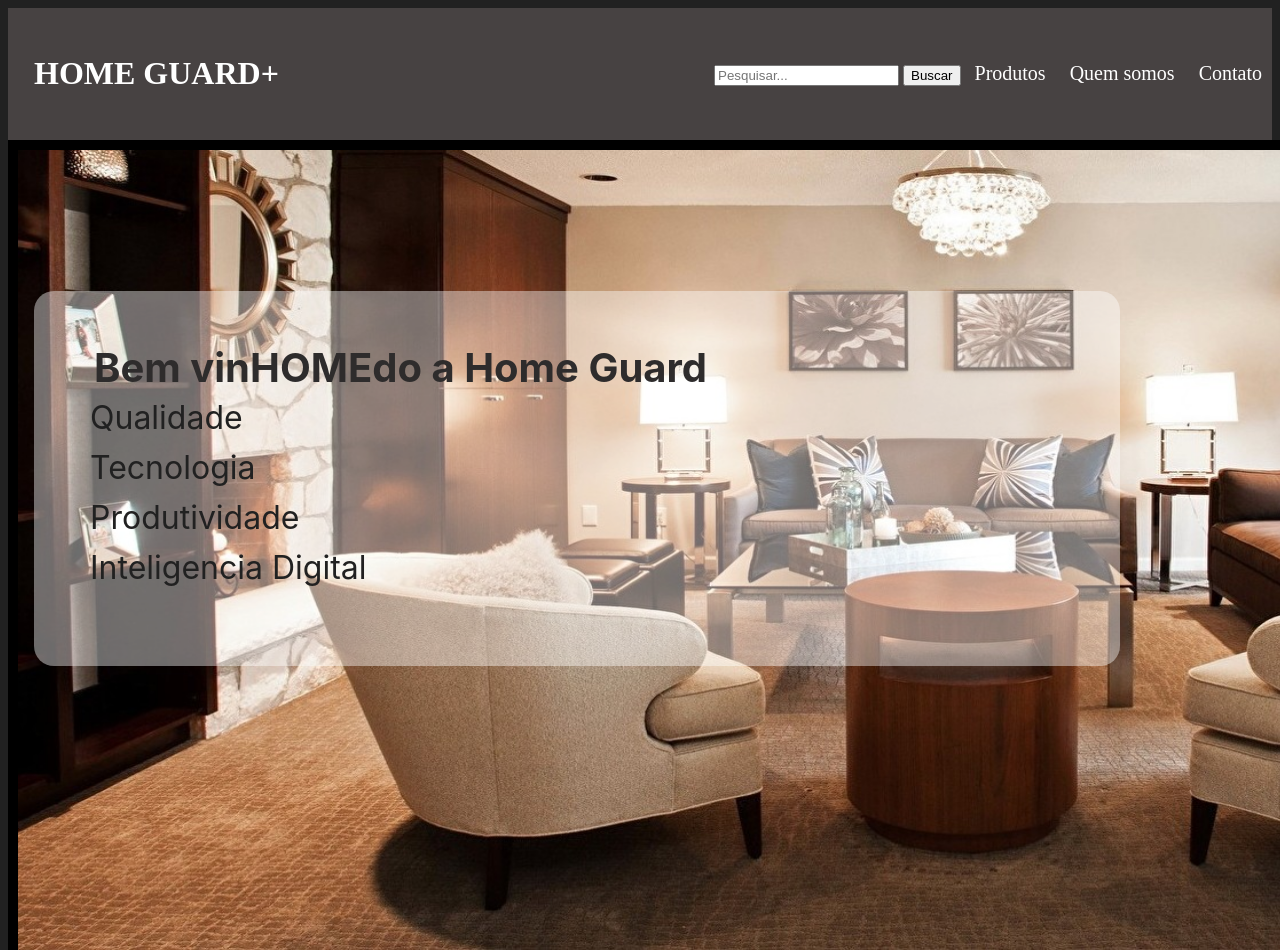
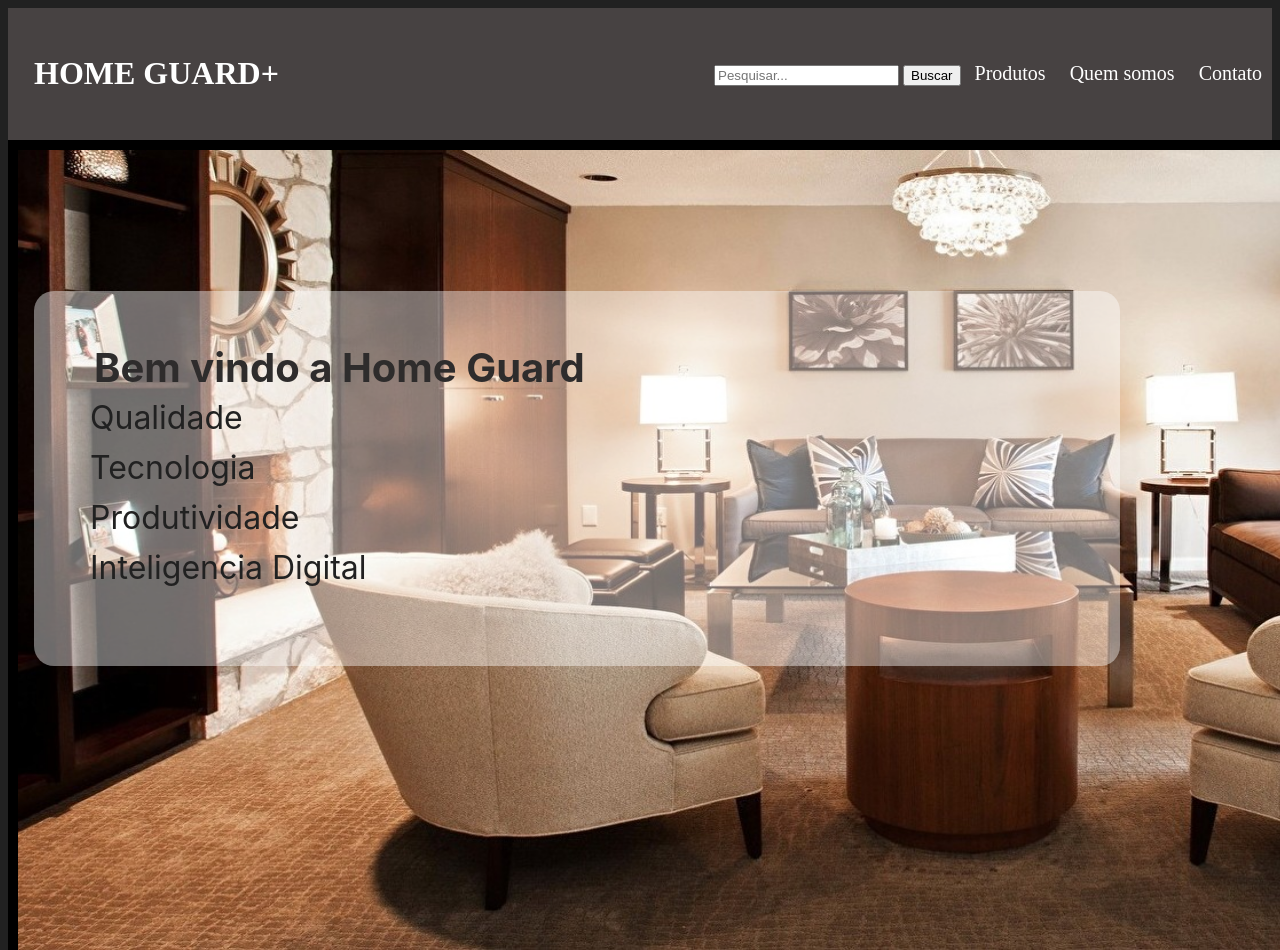
Before and after one commit to Drizzyfps1/House-Project, a plain HTML site: page projeto.html in a window 1280 px wide. Shown: the top 950 px of the page. Drawn offline with Linux system fonts and the light colour scheme.

Commit message:
Update projeto.html
bem vindo errado

```diff
--- a/projeto.html
+++ b/projeto.html
@@ -24,7 +24,7 @@
                 <a href="index.html">Produtos</a>
                 <id="Quem somos">
                     <div class="retangulo">
-                        <h1 id="escrita1">Bem vinHOMEdo a Home Guard</h1>
+                        <h1 id="escrita1">Bem vindo a Home Guard</h1>
                         <h2 id="escrita2" >Qualidade</h2>
                         <h2 id="escrita3" >Tecnologia</h2>
                         <h2 id="escrita4" >Produtividade</h2>
```
